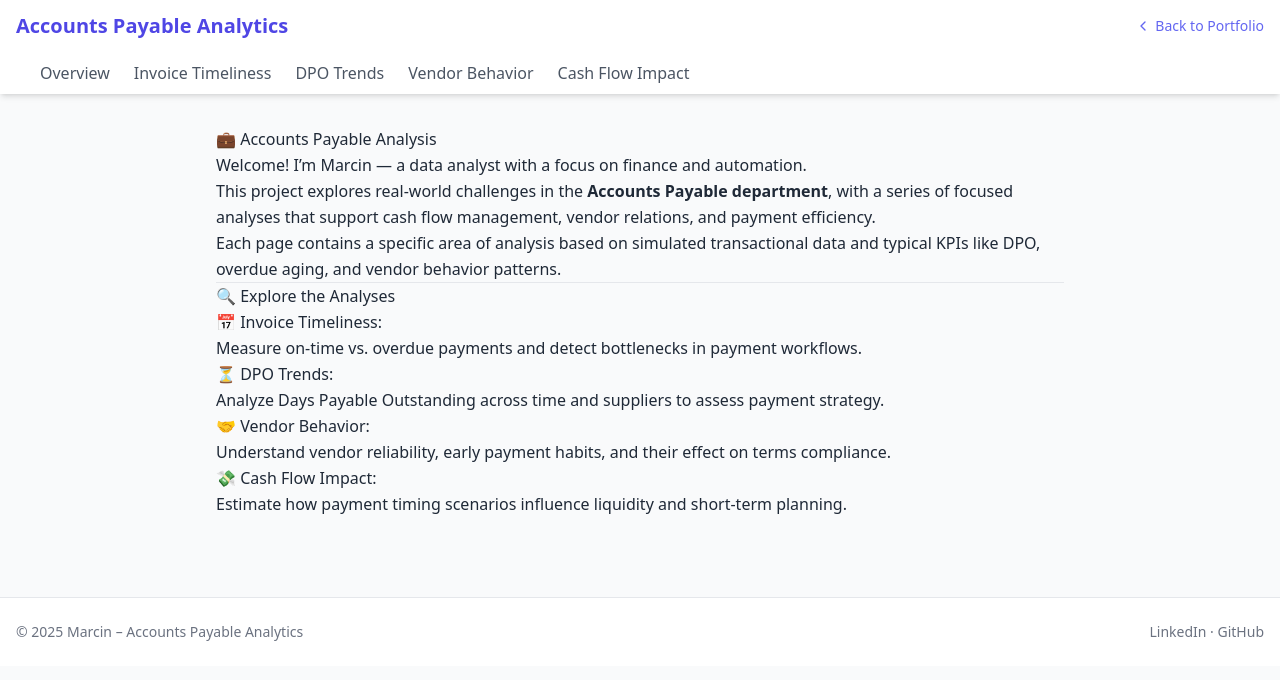
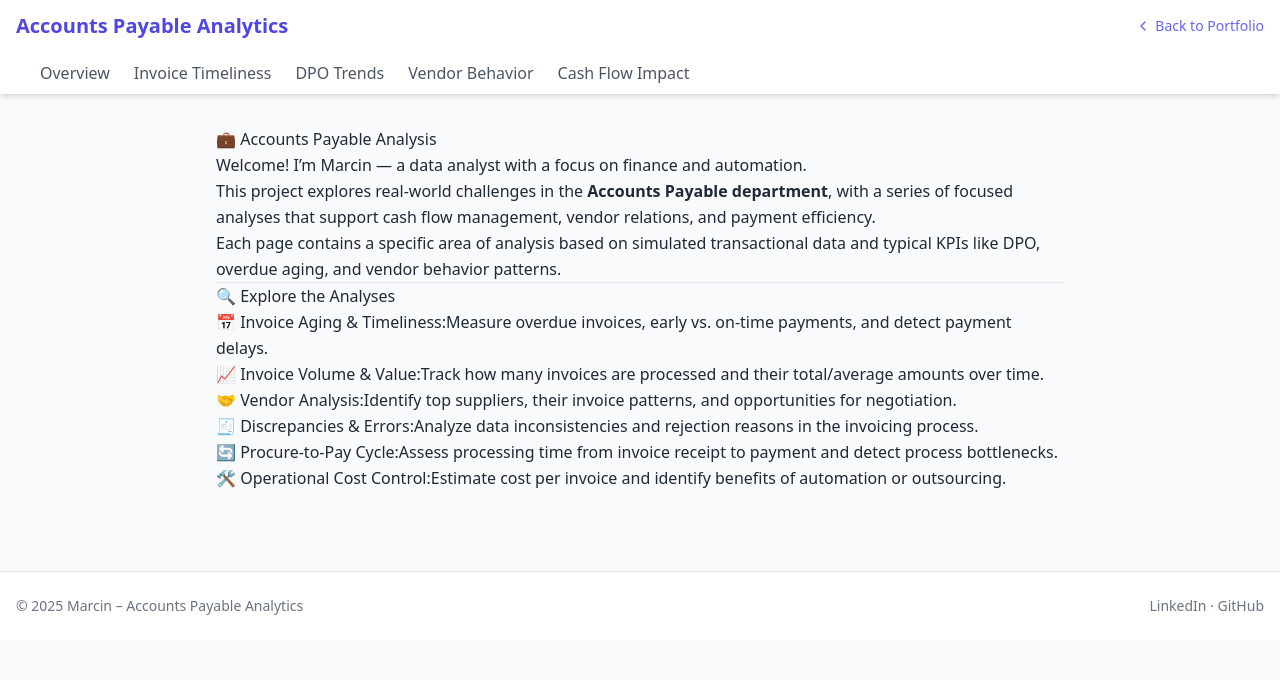
Before and after one commit to Marcin-Charzynski/accounts-payable-analytics, a Jekyll site: the page built from index.md, in a window 1280 px wide. Shown: the top 680 px of the page. Built offline with Jekyll 4.4.1, drawn with Linux system fonts in a browser that asks for light colours; nearby versions of some CDN libraries.

Commit message:
powerbi added

```diff
--- a/invoice-timeliness.md
+++ b/aging.md
@@ -1,7 +1,7 @@
 ---
 layout: page
 title: Invoice Timeliness
-permalink: /invoice-timeliness/
+permalink: /aging/
 ---
 
 ## 📅 Invoice Timeliness
@@ -44,7 +44,7 @@ Example insights from visualizations:
 - 📈 Monthly trend in payment timeliness
 - 🚩 Vendors with the highest late payment ratios
 
-<img src="{{ site.baseurl }}/assets/images/invoice-timeliness-dashboard.png" alt="Invoice Timeliness Dashboard" class="rounded-xl shadow-md mt-4" />
+<img src="{{ site.baseurl }}/assets/invoice-timeliness-dashboard.png" alt="Invoice Timeliness Dashboard" class="rounded-xl shadow-md mt-4" />
 
 ---
 
--- a/index.md
+++ b/index.md
@@ -15,14 +15,14 @@ Each page contains a specific area of analysis based on simulated transactional
 
 ### 🔍 Explore the Analyses
 
-- 📅 [Invoice Timeliness]({{ site.baseurl }}/invoice-timeliness/):
-  Measure on-time vs. overdue payments and detect bottlenecks in payment workflows.
+- 📅 [Invoice Aging & Timeliness]({{ site.baseurl }}/aging/):Measure overdue invoices, early vs. on-time payments, and detect payment delays.
 
-- ⏳ [DPO Trends]({{ site.baseurl }}/dpo-trends/):
-  Analyze Days Payable Outstanding across time and suppliers to assess payment strategy.
+- 📈 [Invoice Volume & Value]({{ site.baseurl }}/volume/):Track how many invoices are processed and their total/average amounts over time.
 
-- 🤝 [Vendor Behavior]({{ site.baseurl }}/vendor-behavior/):
-  Understand vendor reliability, early payment habits, and their effect on terms compliance.
+- 🤝 [Vendor Analysis]({{ site.baseurl }}/vendors/):Identify top suppliers, their invoice patterns, and opportunities for negotiation.
 
-- 💸 [Cash Flow Impact]({{ site.baseurl }}/cash-flow/):
-  Estimate how payment timing scenarios influence liquidity and short-term planning.
+- 🧾 [Discrepancies & Errors]({{ site.baseurl }}/errors/):Analyze data inconsistencies and rejection reasons in the invoicing process.
+
+- 🔄 [Procure-to-Pay Cycle]({{ site.baseurl }}/cycle/):Assess processing time from invoice receipt to payment and detect process bottlenecks.
+
+- 🛠 [Operational Cost Control]({{ site.baseurl }}/costs/):Estimate cost per invoice and identify benefits of automation or outsourcing.
```
Also changed, not shown: assets/invoice-timeliness-dashboard.png (added), 1 other file.
